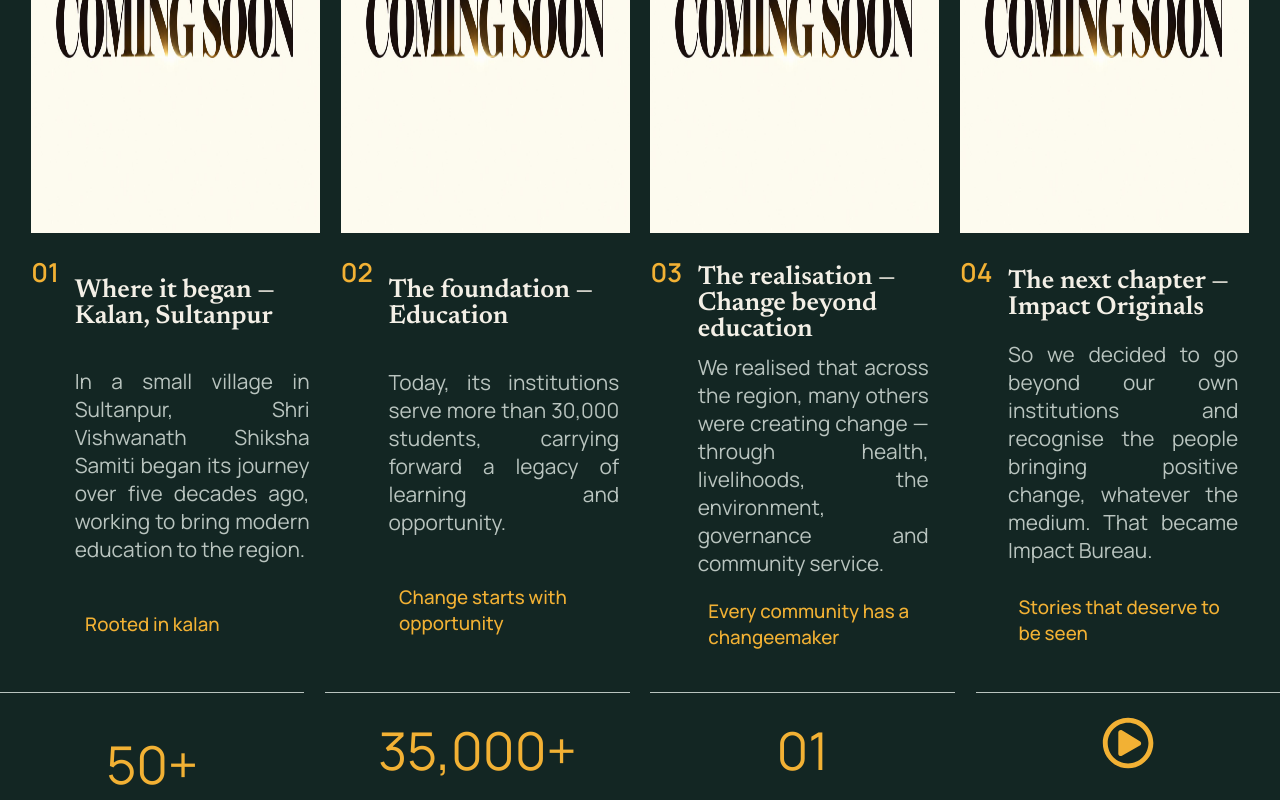
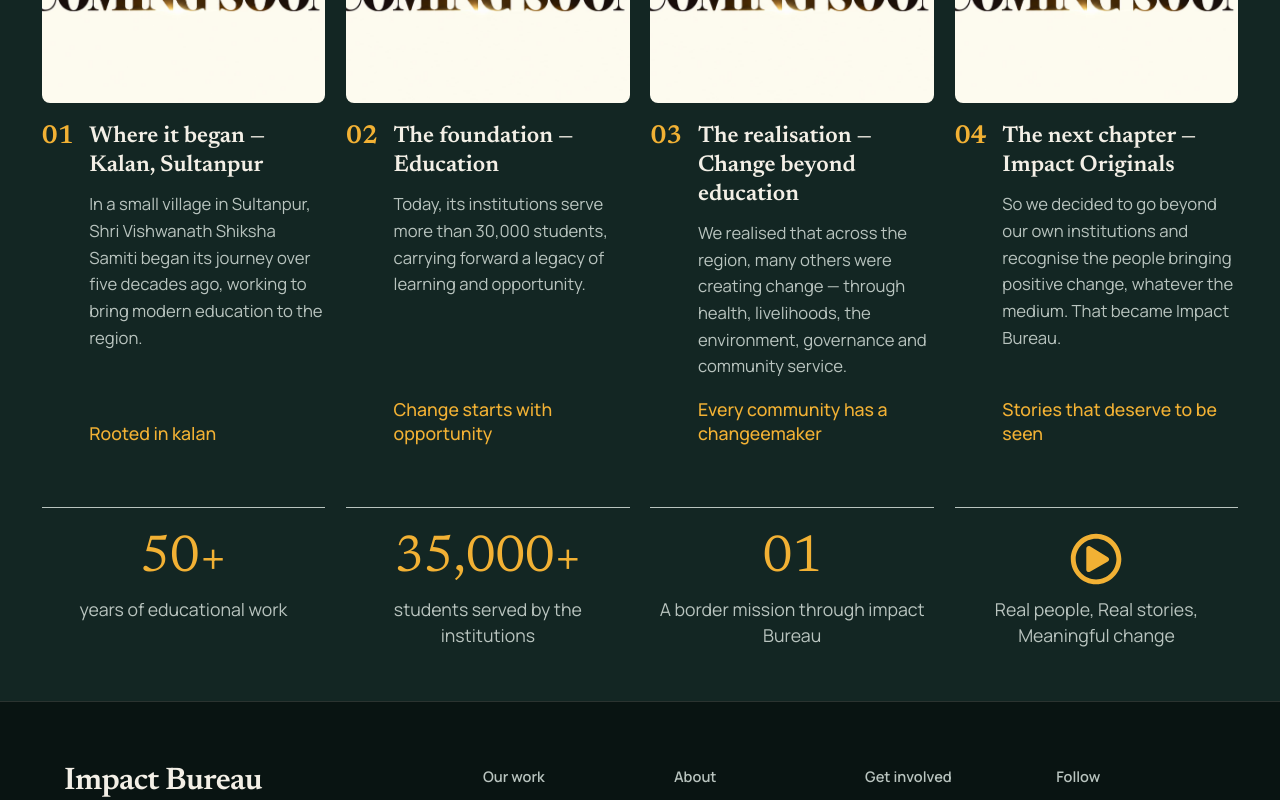
Before and after one commit to abhisheksbsca-createweb/impactbureauweb, a React (Vite) app in the folder client/: page /more-about/ourstory in a window 1280 px wide. Shown: the part 760-1560 px from the top of the page. Built offline with nearby package versions, Linux system fonts and the light colour scheme.

Commit message:
our story page make responsive

```diff
--- a/client/src/component/Pages/MoreAboutUS/MoreAbout/MoreAbout.scss
+++ b/client/src/component/Pages/MoreAboutUS/MoreAbout/MoreAbout.scss
@@ -61,7 +61,7 @@
             display: block;
             width: 100%;
             height: 100%;
-            // object-fit: cover;
+            object-fit: fill;
         }
     }
 
--- a/client/src/component/Pages/MoreAboutUS/OurStory/OurStory.jsx
+++ b/client/src/component/Pages/MoreAboutUS/OurStory/OurStory.jsx
@@ -3,7 +3,6 @@
 import cardimg from "../../../../assets/comingsoon.jpeg"
 import { FaRegPlayCircle } from "react-icons/fa";
 import "./OurStory.scss";
-
 
 
 const middleSectionSteps = [
@@ -68,39 +67,39 @@
 
 function OurStory() {
     return (
-        <section className="verifyPage">
-            <div className="verifyTopSection">
-                <img src={verifyimg} alt="image not found" />
+        <section className="ourStoryPage">
+
+            {/* ===== 1. Banner picture at the top ===== */}
+            <div className="ourStoryBanner">
+                <img src={verifyimg} alt="A village in Sultanpur" />
             </div>
-            <div className="verifyMiddleSection">
-                <div className="verifyStepCard">
+
+            {/* ===== 2. The four story cards ===== */}
+            <div className="ourStoryMiddle">
+                <div className="ourStoryGrid">
                     {middleSectionSteps.map((data) => (
+                        <div className="ourStoryCard" key={data.step}>
+                            <img className="ourStoryCardPhoto" src={data.image} alt="" />
 
-                        <div className="verifyListCard">
-                            <div className="verifyImg">
-                                <img className="verifyImg" src={data.image} alt="" />
-                            </div>
-                            <div className="verifyContent">
-                                <div className="verifyLeftSide">
-                                    <p className="verifynumber">{data.step}</p>
+                            <div className="ourStoryCardBody">
+                                <p className="ourStoryStep">{data.step}</p>
+                                <div className="ourStoryCardText">
+                                    <h3 className="ourStoryCardHeading">{data.heading}</h3>
+                                    <p className="ourStoryCardPara">{data.content}</p>
+                                    <Link className="ourStoryCardLink" to="/">{data.name}</Link>
                                 </div>
-                                <div className="verifyRightSide">
-                                    <span className="verifyHeading">{data.heading}</span>
-                                    <p className="verifyPara">{data.content}</p>
-                                    <Link className="btnText" to="/">{data.name}</Link>
-                                </div>
-
                             </div>
                         </div>
                     ))}
                 </div>
-                {/* <div className="verifyValueCard"></div> */}
             </div>
-            <div className="verifyBottomSection">
+
+            {/* ===== 3. Numbers at the bottom ===== */}
+            <div className="ourStoryNumbers">
                 {verifyBottomSection.map((bottomdata) => (
-                    <div className="bottomCard">
-                        <p>{bottomdata.value}</p>
-                        <p>{bottomdata.content}</p>
+                    <div className="ourStoryNumber" key={bottomdata.content}>
+                        <p className="ourStoryNumberValue">{bottomdata.value}</p>
+                        <p className="ourStoryNumberLabel">{bottomdata.content}</p>
                     </div>
                 ))}
             </div>
--- a/client/src/component/Pages/MoreAboutUS/OurStory/OurStory.scss
+++ b/client/src/component/Pages/MoreAboutUS/OurStory/OurStory.scss
@@ -1,166 +1,265 @@
 /*
-  OurStory.css
-  Put this file next to OurStory.jsx.
+  OurStory.scss
+  Colors come from the :root block in variables.css (--color-...),
+  so to change a color, change it there. 1rem = 10px in this project.
 
-  Plain CSS. Colors come from the :root block in variables.css,
-  so to change a color, change it there. 1rem = 10px in this project.
+  Screen sizes:
+    big screen ........ 4 cards in a row
+    1200px and below .. 2 cards in a row
+    900px and below ... smaller spacing
+    600px and below ... 1 card in a row (phones)
 */
 
 @import url('https://fonts.googleapis.com/css2?family=Manrope:wght@400;500;600&family=Newsreader:wght@400;500;600&display=swap');
 
 
-.verifyPage {
-
-    --ink: #0e1b19;
-    --ink-soft: #132623;
-    --paper: #f3efe6;
-    --paper-muted: #b9c4bf;
-    --marigold: #f2b134;
-    --hairline: rgba(243, 239, 230, 0.14);
-
+.ourStoryPage {
+    display: flex;
+    flex-direction: column;
     width: 100%;
+    background-color: var(--color-bg);
+    color: var(--color-text);
+    font-family: 'Manrope', Arial, sans-serif;
 
 
-    display: flex;
-    flex-direction: column;
-    padding: 0;
+    /* ---------- 1. BANNER PICTURE ---------- */
+    .ourStoryBanner {
+        width: 100%;
+        height: 50rem;
+        overflow: hidden;
 
 
-    .verifyTopSection,
-    .verifyMiddleSection {
+        img {
+            display: block;
             width: 100%;
-
-
-    }
-
-    .verifyTopSection {
-    height: 50rem;
-    display: flex;
-
-    img {
-        width: 100%;
-        object-fit:fill;
-
+            height: 100%;
+            object-fit: cover;            /* fills the box without stretching the picture */
             filter: brightness(80%) contrast(105%);
-
         }
     }
 
 
-.verifyMiddleSection {
-    display: grid;
-    background-color: var(--ink-soft);
-    padding: 0 3rem;
+    /* ---------- 2. THE FOUR CARDS ---------- */
+    .ourStoryMiddle {
+        padding: 6rem 4rem;
+        background-color: var(--color-card);
 
+    }
 
-
-    .verifyStepCard {
+    .ourStoryGrid {
         display: grid;
         grid-template-columns: repeat(4, 1fr);
-        column-gap: 2rem;
+        gap: 4rem 2rem;
+        max-width: 180rem;
+        margin: 0 auto;
 
-
-
-
-        .verifyListCard {
-            display: grid;
-            grid-template-rows: 1fr 1fr;
-            row-gap: 2rem;
-
-            .verifyImg {
-                width: 100%;
-                height: 100%;
     }
 
+    /* one card: picture on top, text below */
+    .ourStoryCard {
+        display: flex;
+        flex-direction: column;
+        gap: 2rem;
+        min-width: 0;
+    }
 
+    .ourStoryCardPhoto {
+        display: block;
+        width: 100%;
+        aspect-ratio: 4 / 3;
+        object-fit: cover;
+        border-radius: 8px;
+    }
 
-            .verifyContent {
+    /* number on the left, text on the right */
+    .ourStoryCardBody {
         display: flex;
+        flex: 1;
         gap: 1.5rem;
+    }
 
-                padding-right: 1rem;
-
-
-                .verifyLeftSide {
-                    .verifynumber {
+    .ourStoryStep {
+        flex: none;
+        margin: 0;
+        font-family: 'Newsreader', Georgia, serif;
         font-size: 2.5rem;
         font-weight: 700;
-                        color: var(--marigold);
+        line-height: 1.1;
+        color: var(--color-accent);
+    }
+
+    .ourStoryCardText {
+        display: flex;
+        flex: 1;
+        flex-direction: column;
+        min-width: 0;
+    }
+
+    .ourStoryCardHeading {
+        margin: 0 0 1rem 0;
+        font-family: 'Newsreader', Georgia, serif;
+        font-size: 2.2rem;
+        font-weight: 600;
+        line-height: 1.25;
+        color: var(--color-text);
+    }
+
+    .ourStoryCardPara {
+        margin: 0 0 1.6rem 0;
+        font-size: 1.6rem;
+        line-height: 1.6;
+        color: var(--color-text-soft);
+    }
+
+    /* the link is pushed to the bottom, so all four links line up */
+    .ourStoryCardLink {
+        margin-top: auto;
+        font-size: 1.7rem;
+        font-weight: 500;
+        color: var(--color-accent);
+        text-decoration: none;
+        text-transform: lowercase;
+
+        /* first letter capital: "Rooted in Kalan" */
+        &::first-letter {
+            text-transform: uppercase;
+        }
+
+        &:hover {
+            text-decoration: underline;
+        }
+
+        &:focus-visible {
+            outline: 2px solid var(--color-text);
+            outline-offset: 4px;
         }
     }
 
 
-                .verifyRightSide {
-                    padding-top: 1rem;
+    /* ---------- 3. NUMBERS AT THE BOTTOM ---------- */
+    .ourStoryNumbers {
+        display: grid;
+        grid-template-columns: repeat(4, 1fr);
+        gap: 2rem;
+        padding: 0 4rem 5rem 4rem;
+        background-color: var(--color-card);
+    }
+
+    .ourStoryNumber {
         display: flex;
         flex-direction: column;
-                    justify-content: space-around;
-
-                    .verifyHeading {
-                        color: var(--paper);
-                        font-size: 2.5rem;
-                        font-weight: 600;
-                        font-family: 'Newsreader', Georgia, serif;
+        align-items: center;
+        gap: 1rem;
+        padding-top: 2.4rem;
+        text-align: center;
+        border-top: 1px solid var(--color-text-soft);
     }
 
-                    .verifyPara {
-
-                        font-size: 2rem;
-                        color: var(--paper-muted);
-                        margin: 1rem 0rem;
-                        text-align: justify;
+    .ourStoryNumberValue {
+        display: flex;
+        align-items: center;
+        justify-content: center;
+        margin: 0;
+        font-family: 'Newsreader', Georgia, serif;
+        font-size: 5rem;
+        line-height: 1;
+        color: var(--color-accent);
     }
 
-                    .btnText {
-                        text-decoration: none;
-                        color: var(--marigold);
-                        font-size: 1.8rem;
-                        font-weight: 500;
-                        text-transform: lowercase;
-                        padding: 1rem;
+    .ourStoryNumberLabel {
+        margin: 0;
+        font-size: 1.7rem;
+        line-height: 1.5;
+        color: var(--color-text-soft);
+    }
 }
 
-                    .btnText::first-letter {
-                        text-transform: uppercase;
+
+/* ---------- 4. SMALLER SCREENS ---------- */
+
+/* laptop and tablet: 2 cards in a row */
+@media (max-width: 1200px) {
+    .ourStoryPage {
+        .ourStoryBanner {
+            height: 40rem;
         }
 
+        .ourStoryGrid {
+            grid-template-columns: repeat(2, 1fr);
         }
 
+        .ourStoryCardHeading {
+            font-size: 2.4rem;
         }
+
+        .ourStoryCardPara {
+            font-size: 1.7rem;
         }
     }
 }
 
-.verifyBottomSection{
-    width: 100%;
-    // border: 2px solid lime;
-    display: grid;
-    grid-template-columns: repeat(4, 1fr);
-    gap: 2rem;
-    background-color: var(--ink-soft);
-
-    .bottomCard{
-        // border: 2px solid red;
-        display: flex;
-        flex-direction: column;
-        align-items: center;
-        justify-content: center;
-        gap: 1rem;
-        border-top: 1px solid var(--paper-muted);
-        margin: 3rem 0rem;
-        padding-top: 2rem;
-
-
-        :nth-child(1){
-            font-size: 5rem;
-            color: var(--marigold);
+/* tablet and phone: less spacing, numbers in 2 columns */
+@media (max-width: 900px) {
+    .ourStoryPage {
+        .ourStoryBanner {
+            height: 30rem;
         }
 
-        :nth-child(2){
-            font-size: 2rem;
-            color: var(--paper-muted);
+        .ourStoryMiddle {
+            padding: 4rem 2.4rem;
+        }
+
+        .ourStoryNumbers {
+            grid-template-columns: repeat(2, 1fr);
+            gap: 0 2rem;
+            padding: 0 2.4rem 4rem 2.4rem;
+        }
+
+        .ourStoryNumber {
+            margin-bottom: 2.4rem;
         }
     }
 }
 
+/* phone: 1 card in a row */
+@media (max-width: 600px) {
+    .ourStoryPage {
+        .ourStoryBanner {
+            height: 22rem;
         }
+
+        .ourStoryMiddle {
+            padding: 3rem 1.6rem;
+        }
+
+        .ourStoryGrid {
+            grid-template-columns: 1fr;
+            gap: 4rem;
+        }
+
+        .ourStoryCardPhoto {
+            aspect-ratio: 16 / 9;
+        }
+
+        .ourStoryCardHeading {
+            font-size: 2.2rem;
+        }
+
+        .ourStoryCardPara {
+            font-size: 1.6rem;
+        }
+
+        .ourStoryNumbers {
+            gap: 0 1.2rem;
+            padding: 0 1.6rem 3rem 1.6rem;
+        }
+
+        .ourStoryNumberValue {
+            font-size: 3.8rem;
+        }
+
+        .ourStoryNumberLabel {
+            font-size: 1.5rem;
+        }
+    }
+}
```
Lines whose indentation alone changed are shown as unchanged.
